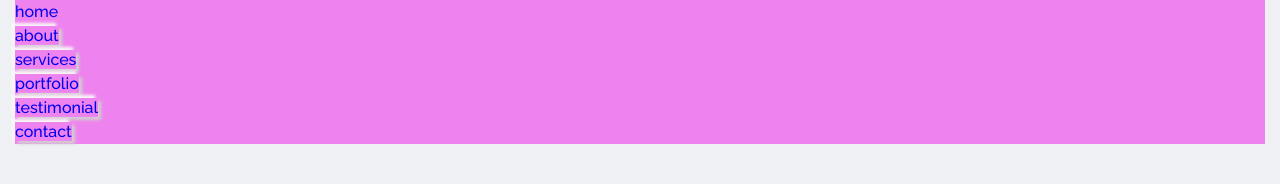
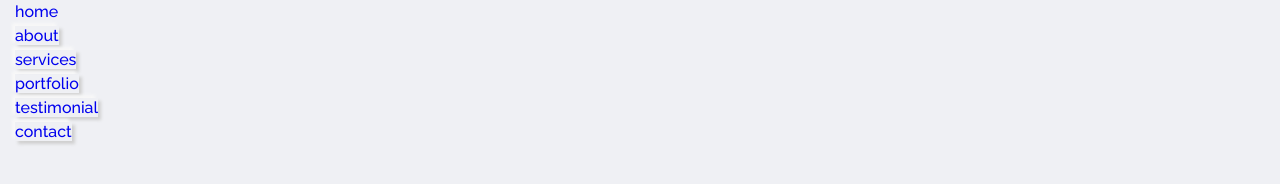
Before and after one commit to abraham-lincoln-okaalo/web-portfolio, a plain HTML site: page index.html in a window 1280 px wide. Drawn offline with Linux system fonts and the light colour scheme.

Commit message:
Added Nav-menu-close CSS selector

```diff
--- a/css/style.css
+++ b/css/style.css
@@ -158,9 +158,15 @@ navigation menu
     height: 100%;
     z-index: 999;
 }
+.nav-menu .close-nav-menu{
+    height: 40px;
+    width: 40px;
+    display: block;
+}
 .nav-menu-inner{
-    background-color: blue;
+    /* background-color: blue;
+    min-height: 100vh; */
 }
 .nav-menu ul{
-    background-color: violet;
+    /* background-color: violet; */
 }
```
